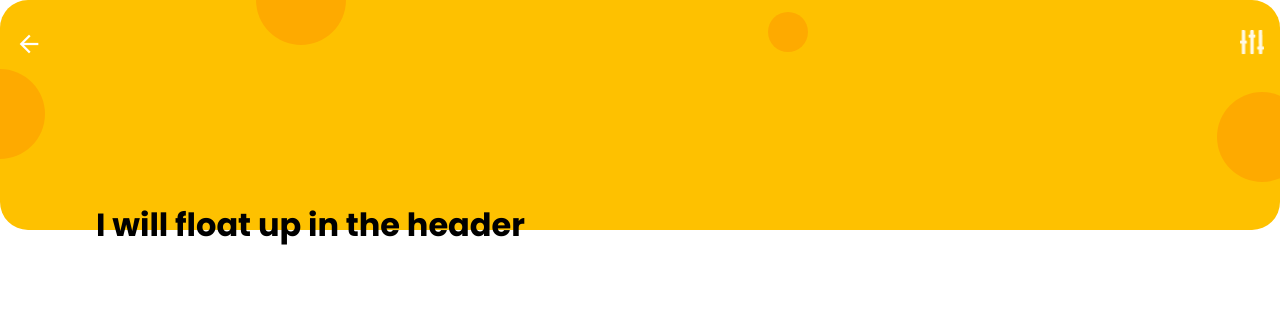
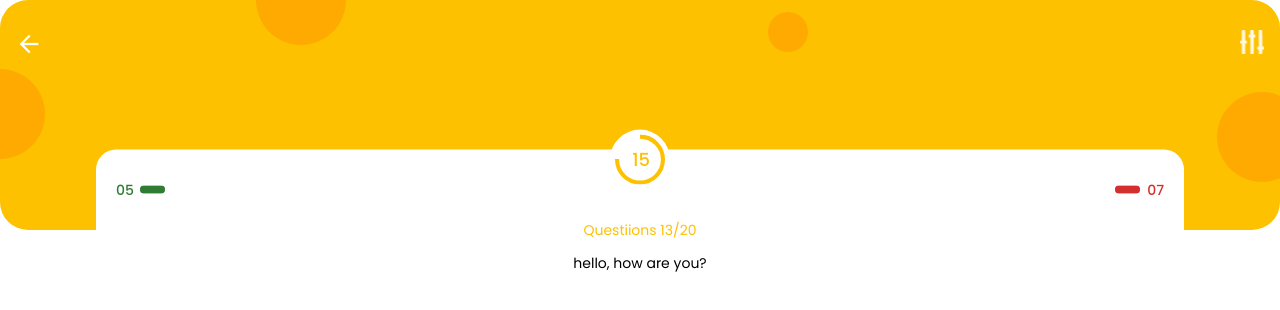
Before and after one commit to Tanishka-2000/quiz, a React (Vite) app: page /quiz in a window 1280 px wide. Shown: the top 310 px of the page. Built offline with nearby package versions, Linux system fonts and the light colour scheme.

Commit message:
create head section of quiz page

```diff
--- a/package.json
+++ b/package.json
@@ -9,6 +9,9 @@
     "preview": "vite preview"
   },
   "dependencies": {
+    "@emotion/react": "^11.11.1",
+    "@emotion/styled": "^11.11.0",
+    "@mui/material": "^5.14.11",
     "react": "^18.2.0",
     "react-dom": "^18.2.0",
     "react-router-dom": "^6.16.0"
--- a/src/components/index.js
+++ b/src/components/index.js
@@ -1,3 +1,4 @@
 export { default as Header } from './header/Header'
 export { default as Category } from './categoryCard/Card'
 export { default as FloatingDiv } from './floatingDiv/Float'
+export { default as Question } from './question/Question'
--- /dev/null
+++ b/src/components/question/Question.jsx
@@ -0,0 +1,50 @@
+import React, { useEffect, useState } from 'react'
+import CircularProgress from '@mui/material/CircularProgress';
+import LinearProgress from '@mui/material/LinearProgress';
+import './styles.css'
+
+function Question({ question, number, total, correct, wrong }) {
+    const [timeLeft, setTimeLeft] = useState(20);
+    let timer;
+    useEffect(() => {
+        timer = setInterval(() => {
+            if(timeLeft === 0) clearInterval(timer)
+            else setTimeLeft(p => p-1)
+        }, 1000);
+        return () => clearInterval(timer);
+    })
+    return (
+        <div className='question'>
+            <div className='top'>
+                <div className='correct'>
+                    <span>0{correct}</span>
+                    <LinearProgress
+                        variant="determinate"
+                        color="success"
+                        value={100}
+                        sx={{ height: '8px', borderRadius: '4px', width: ((correct/total) * 100 + 'px')}}
+                    />
+                </div>
+
+                <div className='timer'>
+                    <CircularProgress variant="determinate" size={50} color='warning' value={(timeLeft/20) * 100} sx={{ color: '#FEC100'}}/>
+                    <div className='timeLeft'>{timeLeft}</div>
+                </div>
+
+                <div className='wrong'>
+                    <LinearProgress
+                        variant="determinate"
+                        color="error"
+                        value={100}
+                        sx={{ height: '8px', borderRadius: '4px',  width: ((correct/total) * 100 + 'px')}}
+                    />
+                    <span>0{wrong}</span>
+                </div>
+            </div>
+            <div className='middle'>Questiions { number }/{ total }</div>
+            <div className='ques'>{ question }</div>
+        </div>
+    )
+}
+
+export default Question
--- /dev/null
+++ b/src/components/question/styles.css
@@ -0,0 +1,64 @@
+.question{
+    background-color: white;
+    border-radius: 20px;
+    padding: 10px;
+}
+.timer{
+    color: #FEC100;
+    position: relative;
+    background-color: white;
+    width: 60px;
+    height: 60px;
+    display: grid;
+    place-content: center;
+    border-radius: 50%;
+    transform: translateY(-50%)
+}
+
+.timeLeft{
+    position: absolute;
+    top: 26%;
+    left: 37%;
+    font-size: 18px;
+    font-weight: 500;
+}
+
+.top{
+    display: flex;
+    justify-content: space-between;
+    padding: 0 10px;
+    align-items: center;
+}
+
+.top .correct,
+.top .wrong{
+    width: 70px;
+    display: grid;
+    align-items: center;
+    gap: 4px;
+    font-size: 14px;
+    font-weight: 500;
+}
+
+.top .correct{
+    grid-template-columns: 20px 1fr;
+    color: #2e7d32
+}
+
+.top .wrong{
+    grid-template-columns: 1fr 20px;
+    color: #d32f2f;
+    justify-items: end ;
+}
+
+.middle{
+    text-align: center;
+    font-size: 14px;
+    color: #FEC100;
+    margin-bottom: 12px;
+}
+
+.ques{
+    font-size: 14px;
+    text-align: center;
+}
--- a/src/screens/Quiz.jsx
+++ b/src/screens/Quiz.jsx
@@ -1,12 +1,12 @@
 import React from 'react'
-import { FloatingDiv, Header } from '../components'
+import { FloatingDiv, Header, Question } from '../components'
 
 function Quiz() {
   return (
     <div>
       <Header icon='line.png' iconType='icon'></Header>
       <FloatingDiv>
-        <h1>I will float up in the header</h1>
+        <Question question='hello, how are you?' number={13} total={20} correct={5} wrong={7} />
       </FloatingDiv>
     </div>
   )
```
Also changed, not shown: 1 other file (tests, documents, lock files or other folders).
